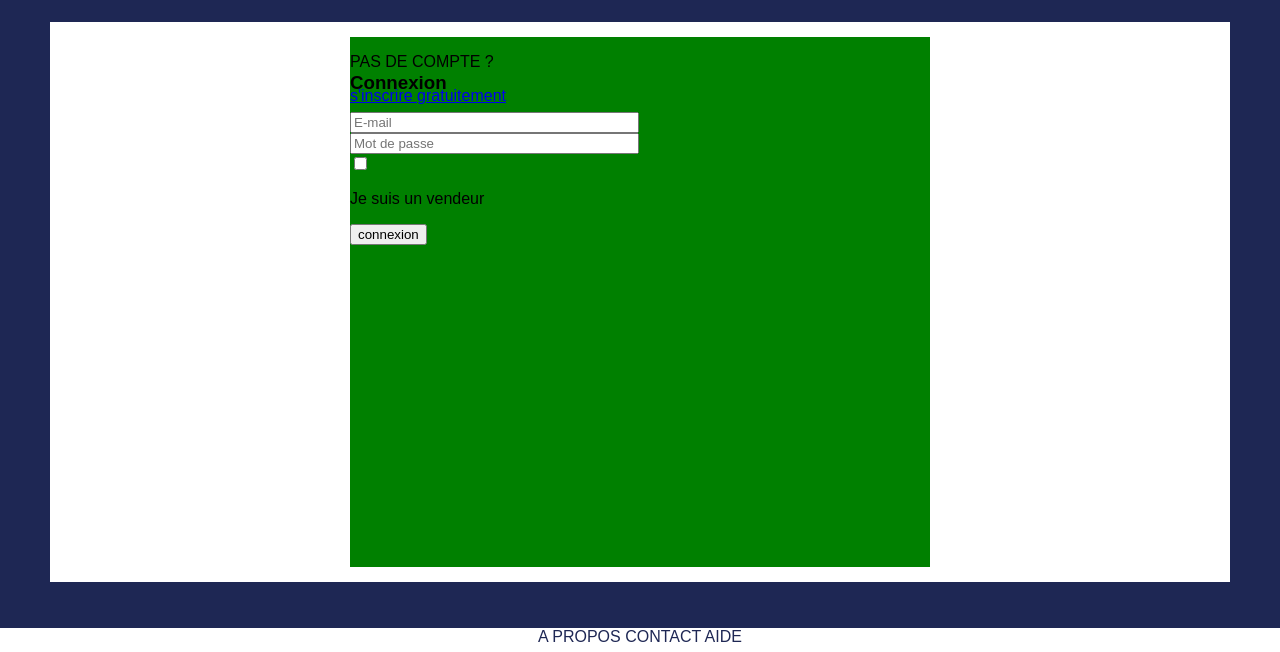
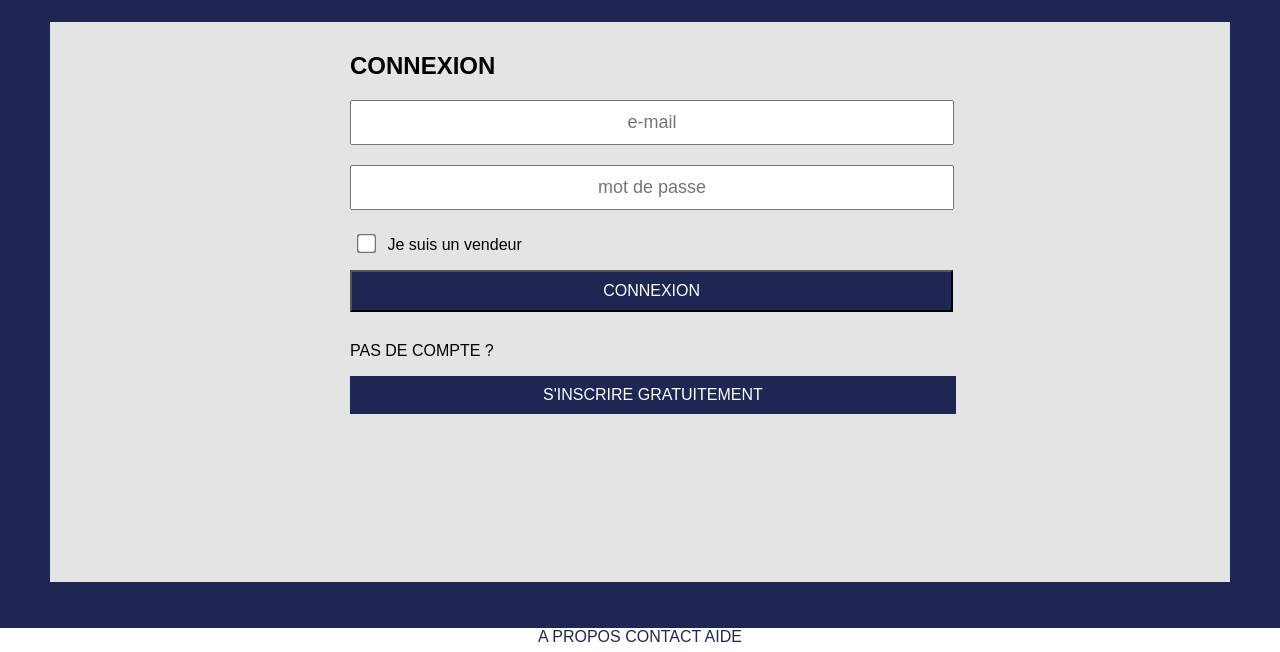
Before and after one commit to Tashiga/France-Voiture, a PHP site: page /vue/connexion.php in a window 1280 px wide. Shown: the part 148-800 px from the top of the page. Run offline with PHP 8.4, Linux system fonts and the light colour scheme.

Commit message:
refactor connexion.php + css

```diff
--- a/site/inc/css/style.css
+++ b/site/inc/css/style.css
@@ -241,16 +241,69 @@ main{
 #sectionConnexion {
     display: block;
     position: absolute;
-    top: 15px;
+    top: 10px;
     left: 300px;
-    bottom: 15px;
+    bottom: 10px;
     right: 300px;
-    background-color: green;
+    background-color: #e4e4e4;
 }
 
 #connexion {
     display: block;
-    position: absolute;
+}
+
+.capitalConnex{
+    text-transform: uppercase;
+}
+
+.inputConnex{
+    display:block;
+    width:100%;
+    text-align:center;
+    font-size: large;
+    text-transform: lowercase;
+    margin-top:20px;
+    padding:10px;
+}
+
+#isVendeur{
+    display:block;
+    margin-top: 10px;
+}
+
+#isVendeur input {
+    display: inline-block;
+    margin:10px;
+    transform: scale(1.5);
+}
+
+#isVendeur p{
+    display:inline-block;
+}
+
+#boutonConnex{
+    display:block;
+    width: 104%;
+    padding: 10px;
+    font-size: medium;
+    text-align: center;
+    color:white;
+    background-color: #1E2754;
+}
+
+#inscription{
+    display: block;
+    margin-top: 30px;
+}
+
+#inscription a{
+    display: inline-block;
+    width: 101%;
+    color:white;
+    background-color: #1E2754;
+    padding: 10px;
+    text-align: center;
+    text-decoration: none;
 }
 
 
--- a/site/vue/connexion.php
+++ b/site/vue/connexion.php
@@ -4,25 +4,25 @@ require_once("../inc/initialisation.php");
 require_once("../inc/haut_site.php");
 ?>
 
-		  <main>
+		  <main style=" background-color: #e4e4e4;">
 			<section id="sectionConnexion">
 				<form action="">
 					<!-- partie permet de se connecter a son compte-->
 					<div id="connexion">
-						<h3 class="aCentrer">Connexion</h3>
+						<h1 id="titreConnex" class="capitalConnex">Connexion</h1>
 						<!-- mail -->
-						<input type="email" name="mail" size="33" maxlength="50" pattern=“[A-Za-Z0-9]{5}” placeholder="E-mail"/>
+						<input class="inputConnex" type="email" name="mail" size="33" maxlength="50" pattern=“[A-Za-Z0-9]{5}” placeholder="E-mail"/>
 						<!-- mot de passe -->
-						<input type="password" name="password" size="33" maxlength="50" pattern=“[A-Za-Z0-9]{5}” placeholder="Mot de passe"/>
+						<input class="inputConnex" type="password" name="password" size="33" maxlength="50" pattern=“[A-Za-Z0-9]{5}” placeholder="Mot de passe"/>
 						<div id="isVendeur">
 							<input type="checkbox" name="vendeur" />
 							<p>Je suis un vendeur</p>
 						</div>
-						<button name="Connexion" type="submit">connexion</button>
+						<button name="Connexion" type="submit" class="capitalConnex" id="boutonConnex">connexion</button>
 					</div>
 					<div id="inscription">
-						<p>PAS DE COMPTE ?</p>
-						<a href="inscription.php">s'inscrire gratuitement</a>
+						<p class="capitalConnex">pas de compte ?</p>
+						<a href="inscription.php" class="capitalConnex">s'inscrire gratuitement</a>
 					</div>
 				</form >
 			</section>
```
